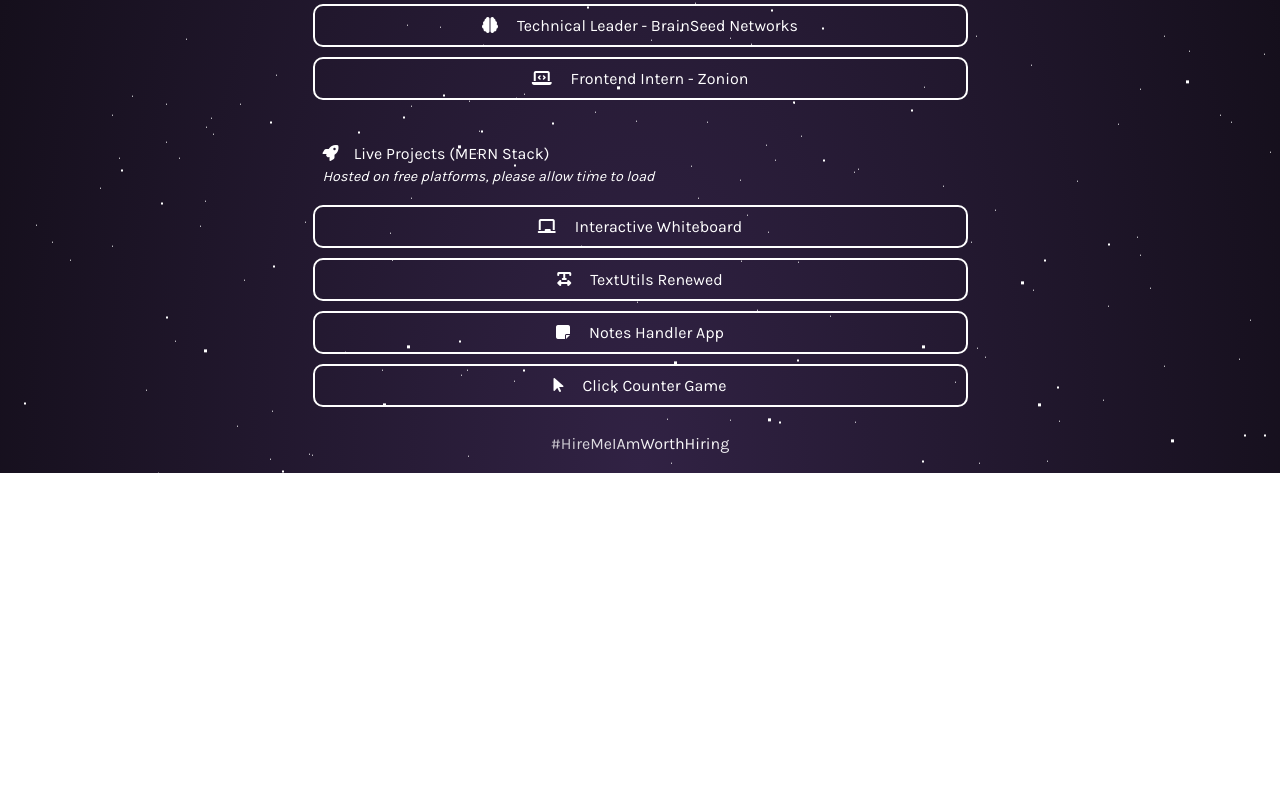
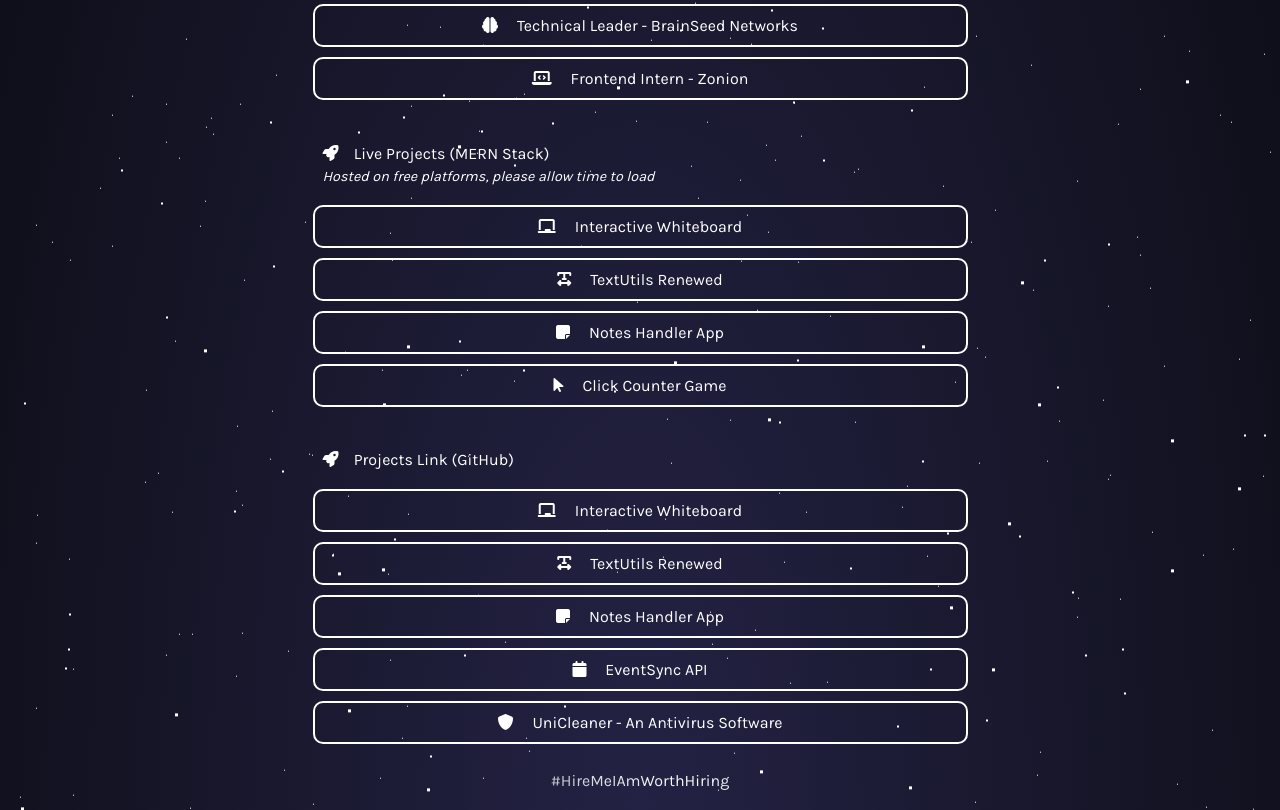
Before and after one commit to dev-chouhan/LinkTr-ee, a plain HTML site: page index.html in a window 1280 px wide. Shown: the part 755-1565 px from the top of the page. Before the commit the page ends 1228 px from the top, so only its background shows below. Drawn offline with Linux system fonts and the light colour scheme.

Commit message:
added github links too

```diff
--- a/index.html
+++ b/index.html
@@ -56,82 +56,107 @@
   <!-- Enhanced Links with Appropriate Icons -->
   <div id="links">
     <a class="link" href="https://github.com/dev-chouhan/" target="_blank">
-      <i class="fab fa-github"style="margin-right: 2.4%"></i>  GitHub Profile
+      <i class="fab fa-github" style="margin-right: 2.4%"></i> GitHub Profile
     </a>
 
     <a class="link" href="https://www.linkedin.com/in/dev-chouhan" target="_blank">
-      <i class="fab fa-linkedin"style="margin-right: 2.4%"></i>  LinkedIn Profile
+      <i class="fab fa-linkedin" style="margin-right: 2.4%"></i> LinkedIn Profile
     </a>
 
     <a class="link" href="https://www.instagram.com/botdevsayshello" target="_blank">
-      <i class="fab fa-instagram"style="margin-right: 2.4%"></i>  Instagram
+      <i class="fab fa-instagram" style="margin-right: 2.4%"></i> Instagram
     </a>
 
     <a class="link" href="https://x.com/DevChouhan2446" target="_blank">
-      <i class="fab fa-twitter"style="margin-right: 2.4%"></i>  Twitter / X
+      <i class="fab fa-twitter" style="margin-right: 2.4%"></i> Twitter / X
     </a>
 
     <a class="link" href="mailto:devchouhan24git@email.com" target="_blank">
-      <i class="fas fa-envelope"style="margin-right: 2.4%"></i>  Email Me
+      <i class="fas fa-envelope" style="margin-right: 2.4%"></i> Email Me
     </a>
 
     <a class="link" href="https://wa.me/+918989523880" target="_blank">
-      <i class="fab fa-whatsapp"style="margin-right: 2.4%"></i>  WhatsApp Chat
+      <i class="fab fa-whatsapp" style="margin-right: 2.4%"></i> WhatsApp Chat
     </a>
 
     <a class="link" href="https://drive.google.com/file/d/1uPxbQlp0SixSr3-t5udqc0WsyvoGJXo4/view?usp=sharing"
       target="_blank">
-      <i class="fas fa-file-pdf"style="margin-right: 2.4%"></i>  Download Resume
+      <i class="fas fa-file-pdf" style="margin-right: 2.4%"></i> Download Resume
     </a>
 
     <!-- Certificates Section -->
     <a class="link" target="_blank" style="border: none; text-align: left; margin-top: 5%;">
-      <i class="fas fa-certificate"style="margin-right: 2.4%"></i>Professional Certificates
+      <i class="fas fa-certificate" style="margin-right: 2.4%"></i>Professional Certificates
     </a>
 
     <a class="link" href="https://drive.google.com/file/d/1mRshQfEIwXXP-R7Nfn4foiLDBjg5HI0t/view?usp=drivesdk"
       target="_blank">
-      <i class="fab fa-react"style="margin-right: 2.4%"></i>  React Developer - HashedBit
+      <i class="fab fa-react" style="margin-right: 2.4%"></i> React Developer - HashedBit
     </a>
 
     <a class="link"
       href="https://www.linkedin.com/posts/devchouhan_activity-7099824702998614016-ifBx?utm_source=share&utm_medium=member_android&rcm=ACoAADhVwg4BwE0zLmPfQdETZoBAgrPB-nP03c0"
       target="_blank">
-      <i class="fas fa-users"style="margin-right: 2.4%"></i>  Technical Leader - GDSC
+      <i class="fas fa-users" style="margin-right: 2.4%"></i> Technical Leader - GDSC
     </a>
 
     <a class="link"
       href="https://www.linkedin.com/posts/devchouhan_joining-brainseed-network-community-from-activity-6994306108957814784-bLTo?utm_source=share&utm_medium=member_android&rcm=ACoAADhVwg4BwE0zLmPfQdETZoBAgrPB-nP03c0"
       target="_blank">
-      <i class="fas fa-brain"style="margin-right: 2.4%"></i>  Technical Leader - BrainSeed Networks
+      <i class="fas fa-brain" style="margin-right: 2.4%"></i> Technical Leader - BrainSeed Networks
     </a>
 
     <a class="link" href="https://drive.google.com/file/d/1mc7_4Na20sYI5wxpuT9twM_yofdu0y8k/view" target="_blank">
-      <i class="fas fa-laptop-code"style="margin-right: 2.4%"></i>  Frontend Intern - Zonion
+      <i class="fas fa-laptop-code" style="margin-right: 2.4%"></i> Frontend Intern - Zonion
     </a>
 
-    <!-- Projects Section -->
+    <!-- Live Projects Section -->
     <a class="link" target="_blank" style="border: none; text-align: left; margin-top: 5%;">
-      <i class="fas fa-rocket"style="margin-right: 2.4%"></i>Live Projects (MERN Stack)
+      <i class="fas fa-rocket" style="margin-right: 2.4%"></i>Live Projects (MERN Stack)
       <div style="font-weight: 300; font-style: italic; font-size: 0.9rem; margin-top: 5px;">
         Hosted on free platforms, please allow time to load
       </div>
     </a>
 
     <a class="link" href="https://whiteboard-67a8.onrender.com/" target="_blank">
-      <i class="fas fa-chalkboard"style="margin-right: 2.4%"></i>  Interactive Whiteboard
+      <i class="fas fa-chalkboard" style="margin-right: 2.4%"></i> Interactive Whiteboard
     </a>
 
     <a class="link" href="https://textutils-dev.netlify.app/" target="_blank">
-      <i class="fas fa-text-width"style="margin-right: 2.4%"></i>  TextUtils Renewed
+      <i class="fas fa-text-width" style="margin-right: 2.4%"></i> TextUtils Renewed
     </a>
 
     <a class="link" href="https://notes-application-7he3.onrender.com/" target="_blank">
-      <i class="fas fa-sticky-note"style="margin-right: 2.4%"></i>  Notes Handler App
+      <i class="fas fa-sticky-note" style="margin-right: 2.4%"></i> Notes Handler App
     </a>
 
     <a class="link" href="https://click-counter-game-cyan.vercel.app/" target="_blank">
-      <i class="fas fa-mouse-pointer"style="margin-right: 2.4%"></i>  Click Counter Game
+      <i class="fas fa-mouse-pointer" style="margin-right: 2.4%"></i> Click Counter Game
+    </a>
+
+    <!-- GitHub Projects Section -->
+    <a class="link" target="_blank" style="border: none; text-align: left; margin-top: 5%;">
+      <i class="fas fa-rocket" style="margin-right: 2.4%"></i>Projects Link (GitHub)
+    </a>
+
+    <a class="link" href="https://github.com/dev-chouhan/WhiteBoard" target="_blank">
+      <i class="fas fa-chalkboard" style="margin-right: 2.4%"></i> Interactive Whiteboard
+    </a>
+
+    <a class="link" href="https://github.com/dev-chouhan/TextUtils_renewed" target="_blank">
+      <i class="fas fa-text-width" style="margin-right: 2.4%"></i> TextUtils Renewed
+    </a>
+
+    <a class="link" href="https://github.com/dev-chouhan/Notes-Application" target="_blank">
+      <i class="fas fa-sticky-note" style="margin-right: 2.4%"></i> Notes Handler App
+    </a>
+
+    <a class="link" href="https://github.com/dev-chouhan/restAPI-gdsc-project" target="_blank">
+      <i class="fas fa-calendar" style="margin-right: 2.4%"></i> EventSync API
+    </a>
+
+    <a class="link" href="https://github.com/dev-chouhan/UniCleaner" target="_blank">
+      <i class="fas fa-shield" style="margin-right: 2.4%"></i> UniCleaner - An Antivirus Software
     </a>
   </div>
 
--- a/style.css
+++ b/style.css
@@ -1,8 +1,8 @@
 @import url('https://fonts.googleapis.com/css?family=Karla:400,700&display=swap');
 
 :root {
-    --bgColor: #312244;
-    --bgColor2: #0c090f;
+    --bgColor: #242244;
+    --bgColor2: #090a0f;
     --accentColor: #FFF;
     --font: 'Karla', sans-serif;
     --delay: .3s;
```
